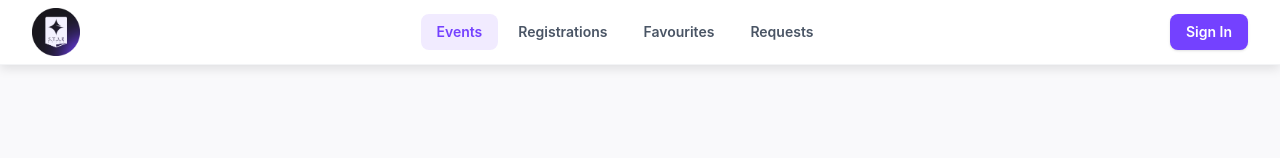
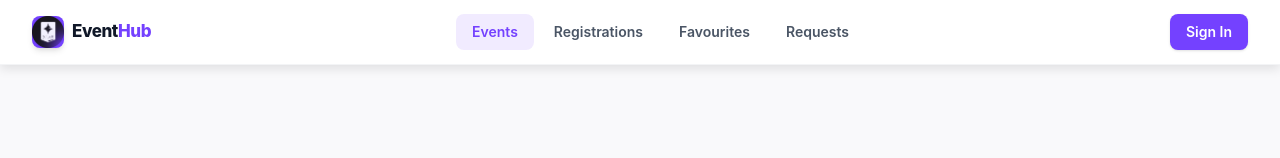
Before and after one commit to m07amedsherif/Event-Management-System, a React (Vite) app: page / in a window 1280 px wide. Shown: the top 158 px of the page. Built offline with nearby package versions, Linux system fonts and the light colour scheme.

Commit message:
fix navbar

```diff
--- a/src/components/layout/Navbar.jsx
+++ b/src/components/layout/Navbar.jsx
@@ -1,6 +1,7 @@
 import { Link, NavLink } from "react-router-dom";
 import { useState } from "react";
 import { Menu, X } from "lucide-react";
+import navLogo from "public/navLogo.png";
 import { NAV_LINKS } from "../../constants/navigation";
 import Container from "../common/Container";
 
@@ -13,14 +14,15 @@ export default function Navbar() {
         {/* Logo */}
         <Link
           to="/"
-          className="flex items-center group"
+          className="flex items-center gap-2 group"
           aria-label="EventHub Home"
         >
-          <img
-            src="/navLogo.png"
-            alt="EventHub Logo"
-            className="h-12 w-auto object-contain group-hover:opacity-90 transition-opacity duration-200"
-          />
+          <span className="flex items-center justify-center w-8 h-8 rounded-lg bg-primary text-white shadow-md group-hover:scale-105 transition-transform duration-200">
+            <img src={navLogo} alt="" />
+          </span>
+          <span className="text-[17px] font-extrabold text-gray-900 tracking-tight">
+            Event<span className="text-primary">Hub</span>
+          </span>
         </Link>
 
         {/* Desktop nav */}
```
